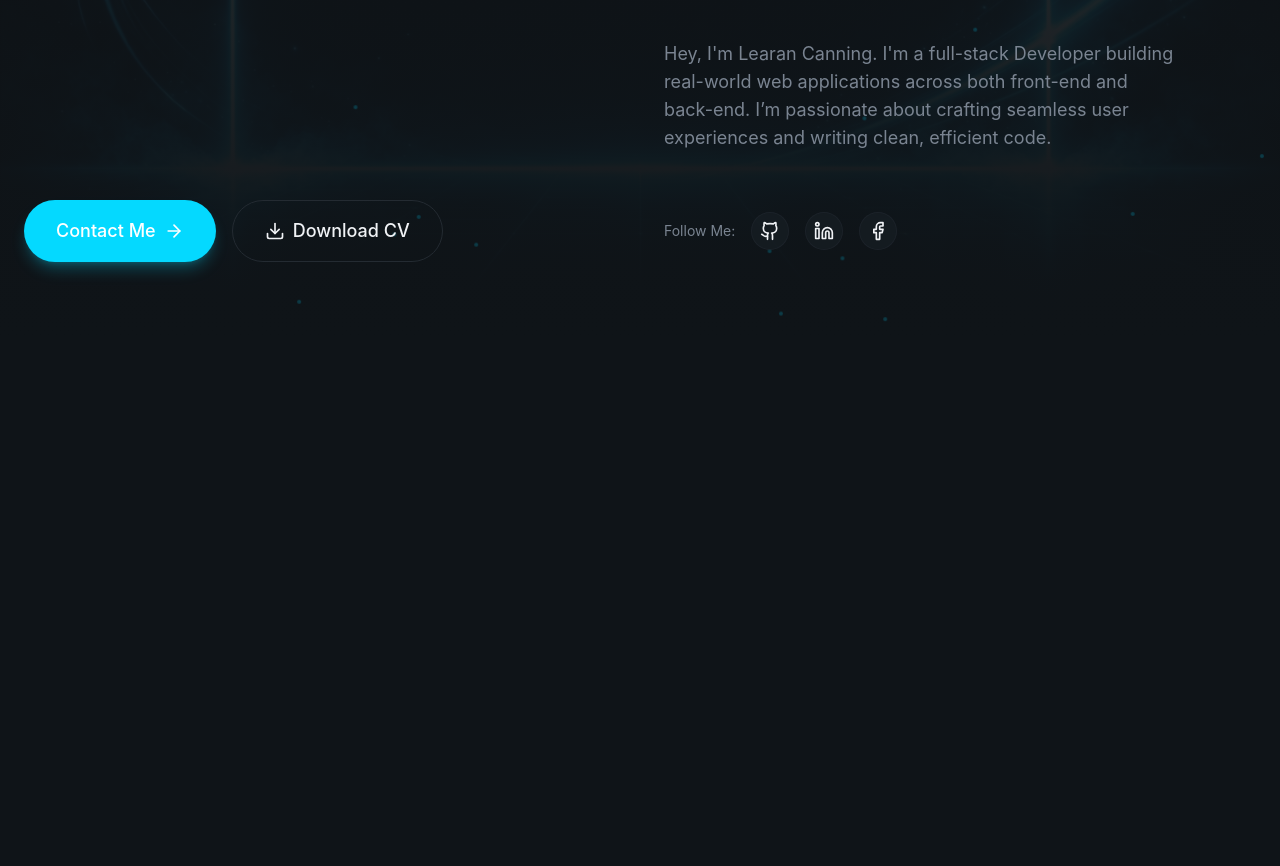
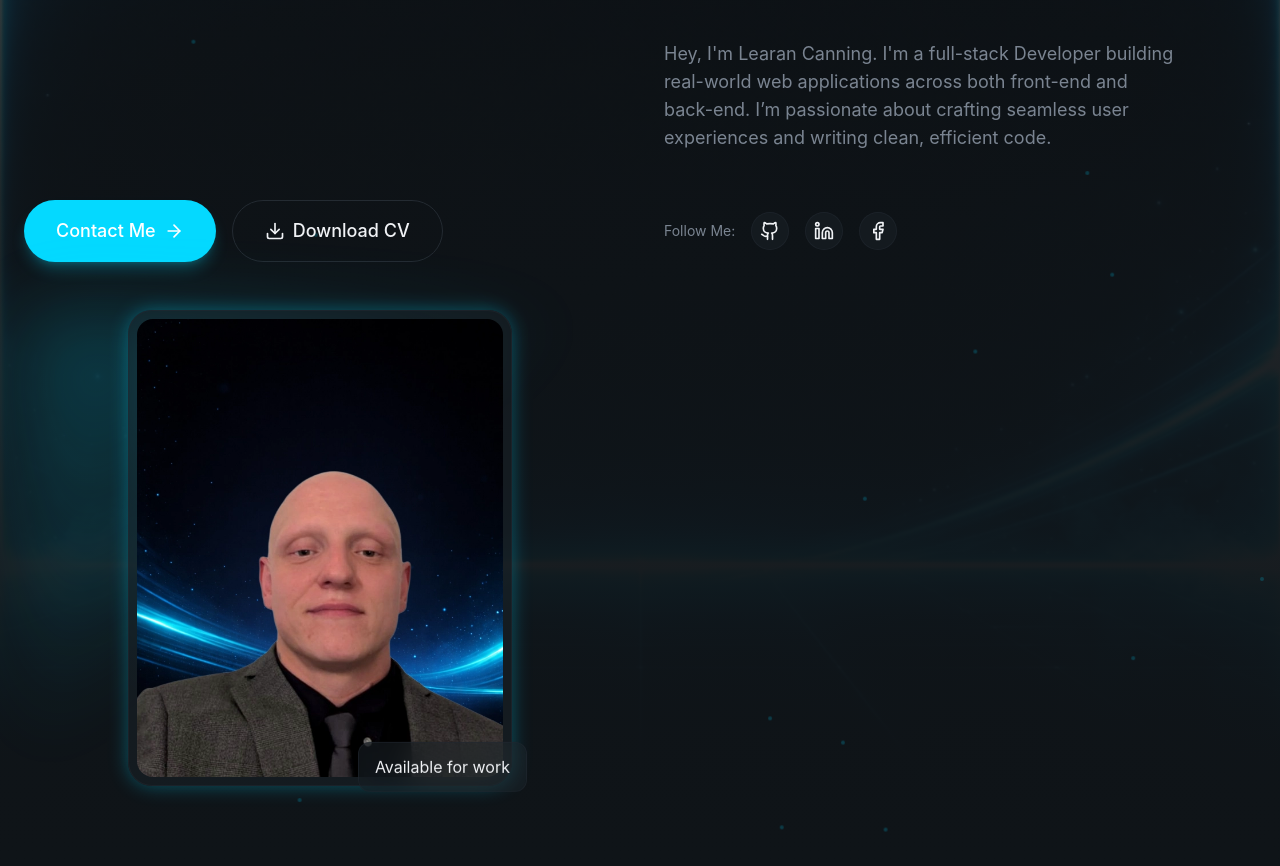
Before and after one commit to Learan-Canning/Dev-Personal-Portfolio, a React (Vite) app: page / in a window 1280 px wide. Shown: the part 476-1342 px from the top of the page. Before the commit the page ends 818 px from the top, so only its background shows below. Built offline with nearby package versions, Linux system fonts and the light colour scheme.

Commit message:
d glow border utility and expand hero animation utility set

```diff
--- a/src/index.css
+++ b/src/index.css
@@ -64,6 +64,12 @@
     text-shadow: 0 0 30px color-mix(in srgb, var(--color-primary) 50%, transparent);
 }
 
+.glow-border {
+    box-shadow: 0 0 20px
+        color-mix(in srgb, var(--color-primary) 30%, transparent),
+      0 0 20px color-mix(in srgb, var(--color-primary) 5%, transparent);
+}
+
 }
 
 @layer utilities {
@@ -95,8 +101,21 @@
   }
   }
 
+  @keyframes float {
+    0%, 100% {
+      transform: translateY(0);
+    }
+    50% {
+      transform: translateY(-10px);
+    }
+  }
+
   .animate-fade-in {
     animation: fade-in 0.8s ease-out both;
+  }
+
+  .animate-float {
+    animation: float 4s ease-in-out infinite;
   }
 
   @keyframes marquee {
--- a/src/sections/Hero.jsx
+++ b/src/sections/Hero.jsx
@@ -2,12 +2,10 @@ import { Button } from "@/components/Button";
 import { ArrowRight, Download, Facebook, Github, Linkedin } from "lucide-react";
 import { AnimatedBorderButton } from "@/components/AnimatedBorderButton";
 
-
-
 export const Hero = () => {
   return (
     <section className="relative min-h-screen flex items-center overflow-hidden">
-    { /* Bg */ }
+      {/* Bg */}
       <div className="absolute inset-0">
         <img
           src="/hero-bg.webp"
@@ -17,15 +15,18 @@ export const Hero = () => {
         <div className="absolute inset-0  bg-gradient-to-b from-background/20 via-background/80 to-background"></div>
       </div>
 
-            { /* dots */ }
+      {/* dots */}
       <div className="absolute inset-0 overflow-hidden pointer-events-none">
         {[...Array(30)].map((_, i) => (
-                    <div key={i} className="absolute w-1 h-1 rounded-full opacity-20"
+          <div
+            key={i}
+            className="absolute w-1 h-1 rounded-full opacity-20"
             style={{
               backgroundColor: "#04d9ff",
               left: `${Math.random() * 100}%`,
               top: `${Math.random() * 100}%`,
-                            animation: `slow-drift ${15 + Math.random() * 20
+              animation: `slow-drift ${
+                15 + Math.random() * 20
               }s ease-in-out infinite`,
               animationDelay: `${Math.random() * 5}s`,
             }}
@@ -33,14 +34,14 @@ export const Hero = () => {
         ))}
       </div>
 
-            { /* Content */ }
+      {/* Content */}
       <div className="container mx-auto px-6 pt-32 pb-20 relative z-10">
         <div className="grid lg:grid-cols-2 gap-12 items-center">
           {/* Left Column - Text */}
           <div className="space-y-8">
             <div className="animate-fade-in">
               <span className="inline-flex items-center gap-2 px-4 py-2 rounded-full glass text-sm text-primary">
-                                <span className="w-2 h-2 bg-primary rounded-full animate-pulse"/>
+                <span className="w-2 h-2 bg-primary rounded-full animate-pulse" />
                 Junior Developer • Full-stack
               </span>
             </div>
@@ -52,13 +53,16 @@ export const Hero = () => {
               Creating <span className="text-primary glow-text">Digital</span>
               <br />
               Solutions, one line of
-
-                            <span className="font-serif italic font-normal text-white"> Code, at a time.
+              <span className="font-serif italic font-normal text-white">
+                {" "}
+                Code, at a time.
               </span>
-
             </h1>
             <p className="mt-6 text-lg text-muted-foreground max-w-lg animate-fade-in animation-delay-200">
-                         Hey, I'm Learan Canning. I'm a full-stack Developer building real-world web applications across both front-end and back-end. I’m passionate about crafting seamless user experiences and writing clean, efficient code.
+              Hey, I'm Learan Canning. I'm a full-stack Developer building
+              real-world web applications across both front-end and back-end.
+              I’m passionate about crafting seamless user experiences and
+              writing clean, efficient code.
             </p>
           </div>
 
@@ -73,24 +77,54 @@ export const Hero = () => {
             </AnimatedBorderButton>
           </div>
 
-                    { /* Social Links */ }
+          {/* Social Links */}
           <div className="flex items-center gap-4 animate-fade-in animation-delay-400">
             <span className="text-sm text-muted-foreground">Follow Me: </span>
             {[
-                            {icon: Github, href:"https://github.com/learan-canning/"},
-                            {icon: Linkedin, href:"https://www.linkedin.com/in/learan-canning/"},
-                            {icon: Facebook, href:"https://www.facebook.com/profile.php?id=61588159460486&sk=directory_basic_info&locale=en_GB"},
+              { icon: Github, href: "https://github.com/learan-canning/" },
+              {
+                icon: Linkedin,
+                href: "https://www.linkedin.com/in/learan-canning/",
+              },
+              {
+                icon: Facebook,
+                href: "https://www.facebook.com/profile.php?id=61588159460486&sk=directory_basic_info&locale=en_GB",
+              },
             ].map((social, idx) => (
-                            <a key={idx}
+              <a
+                key={idx}
                 href={social.href}
-                            className="p-2 rounded-full glass hover:bg-primary/10 hover:text-primary hover:border-primary/50 transition-all duration-300">
-                                {<social.icon  className="w-5 h-5"/>}
+                className="p-2 rounded-full glass hover:bg-primary/10 hover:text-primary hover:border-primary/50 transition-all duration-300"
+              >
+                {<social.icon className="w-5 h-5" />}
               </a>
             ))}
           </div>
 
           {/* Right Column - Image */}
+          <div className="relative animate-fade-in animation-delay-300">
+            {/* Profile Photo */}
+            <div className="w-full max-w-sm mx-auto">
+              <div className="absolute inset-0 rounded-3xl bg-gradient-to-br from-primary/30 via-transparent to primary/10 blur-2xl animate-pulse"></div>
+              <div className="relative glass rounded-3xl p-2 glow-border">
+                <img
+                  src="/public/profile-photo.webp"
+                  alt="Profile Photo, of Learan Canning"
+                  className="w-full aspect-[4/5] object-cover rounded-2xl"
+                />
 
+                {/* Floating Badge */}
+                <div className="absolute -bottom-4 -right-4 glass rounded-xl px-4 py-3 animate-float">
+                    <div>
+                        <div />
+                        <span>Available for work</span>
+                    </div>
+                </div>
+                {/* Stats Badge */}
+
+              </div>
+            </div>
+          </div>
         </div>
       </div>
     </section>
```
Also changed, not shown: public/profile-photo.jpg (deleted), public/profile-photo.webp (added). Lines whose indentation alone changed are shown as unchanged.
